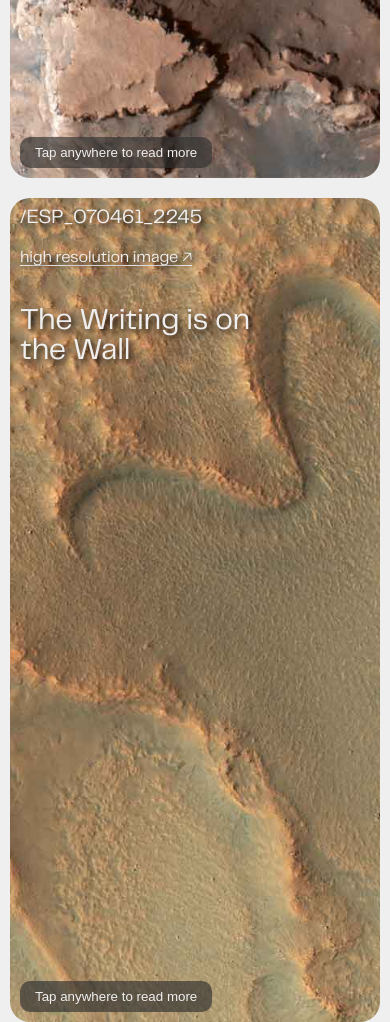
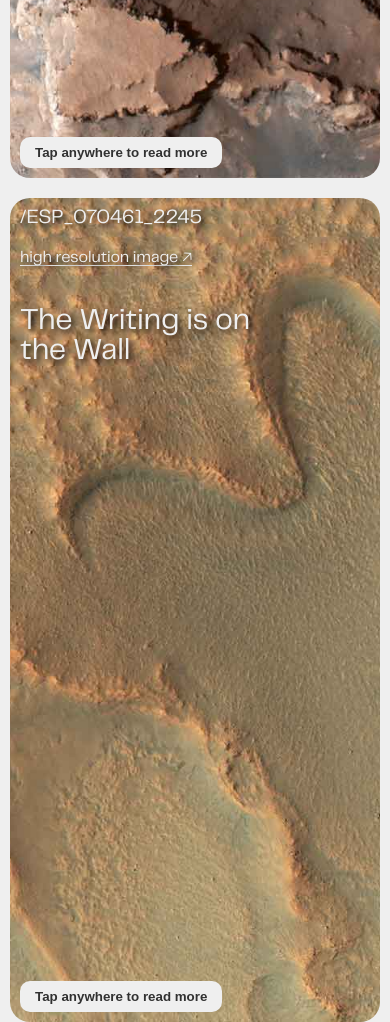
Before and after one commit to Celebrerr/astroworld-mag, a website built with Parcel: page src/index.html in a window 390 px wide. Shown: the part 1500-2522 px from the top of the page. Built offline with nearby package versions, Linux system fonts and the light colour scheme.

Commit message:
Final touch, maybe :)

```diff
--- a/src/styles/base/base.scss
+++ b/src/styles/base/base.scss
@@ -127,11 +127,19 @@ button {
     border: none;
 
     position: absolute;
-    bottom: 5rem;
-    left: 3rem;
+    bottom: 6rem;
+    left: 4rem;
 
-    background: #313131a6;
-    color: $color-bg;
+    font-weight: bold;
+    background: $color-bg;
+    color: $color-text;
     padding: 0.8rem 1.5rem;
     border-radius: 1rem;
 }
+
+@media screen and (max-width: 500px) {
+    button {
+        bottom: 2rem;
+        left: 2rem;
+    }
+}
--- a/src/styles/partials/panel.scss
+++ b/src/styles/partials/panel.scss
@@ -19,7 +19,7 @@
 .panel__home-extra {
     display: flex;
     width: 100%;
-    padding: 2rem;
+    padding: 4rem;
     justify-content: space-between;
     align-items: center;
     overflow: hidden;
@@ -79,6 +79,7 @@
     width: 40%;
     display: flex;
     flex-direction: column;
+    text-align: right;
     p {
         margin-bottom: 2rem;
     }
@@ -319,10 +320,6 @@
 }
 
 @media screen and (max-width: 500px) {
-    button {
-        bottom: 2rem;
-        left: 2rem;
-    }
     .panel-grid {
         display: flex;
         flex-direction: column;
```
Also changed, not shown: 1 other file.
